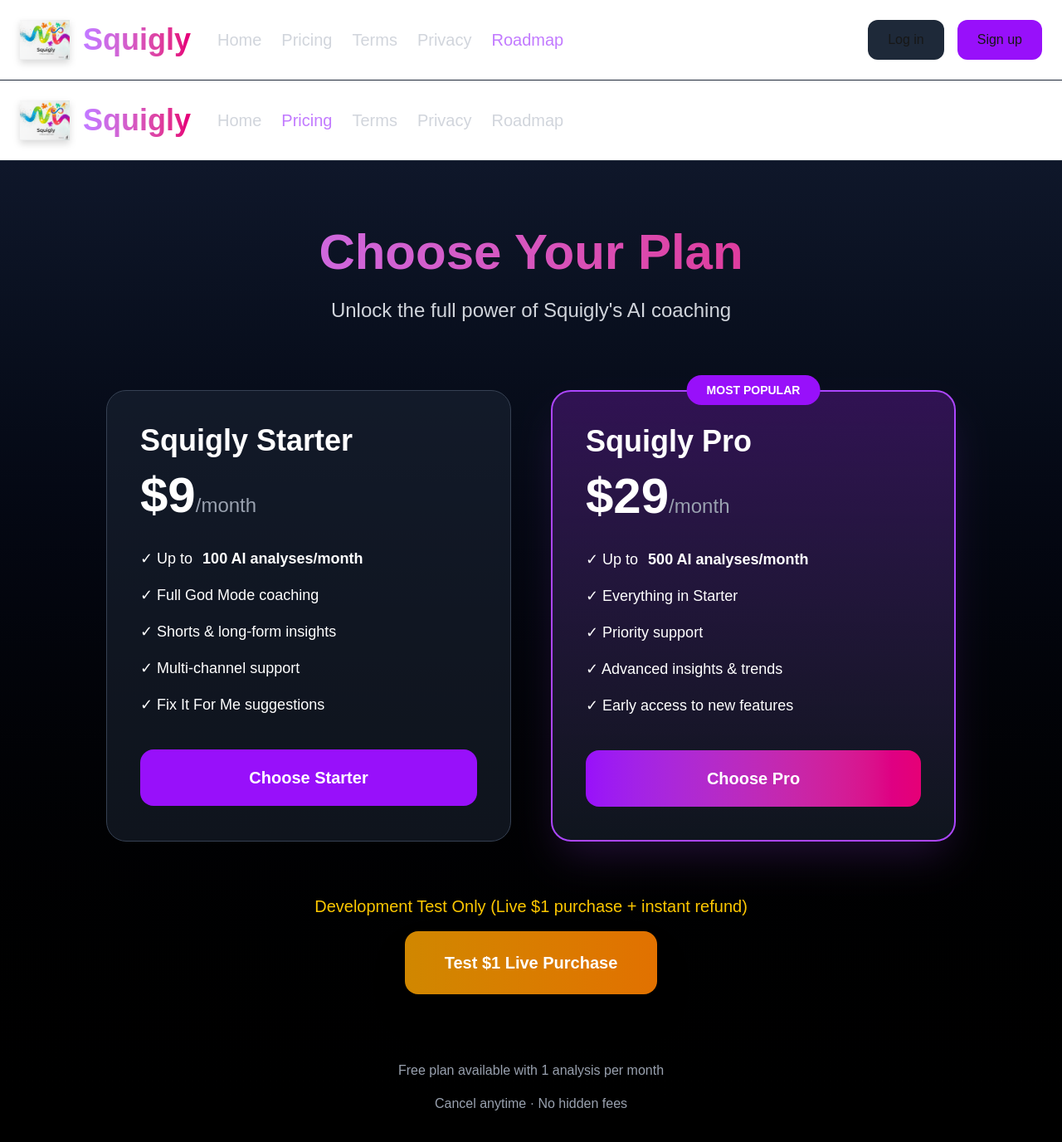
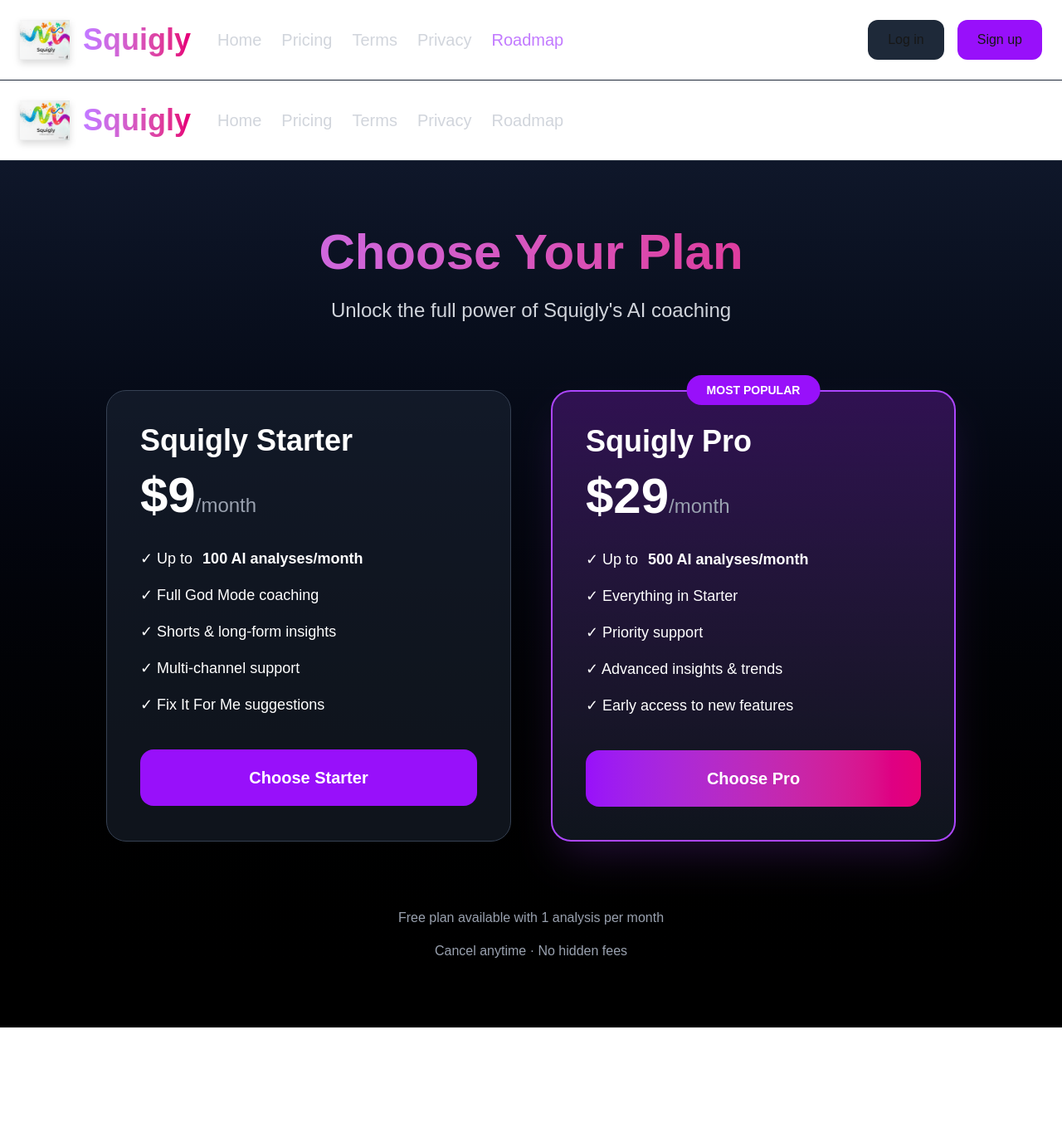
Before and after one commit to hayesjl77/squigly, a Next.js app: page /pricing in a window 1280 px wide. Shown: the top 1376 px of the page at 83% size. After the commit the page ends 1238 px from the top, so only its background shows below. Built offline with nearby package versions, Linux system fonts and the light colour scheme; no server answers.

Commit message:
chore(pricing): remove temporary  test purchase button

```diff
--- a/src/app/pricing/page.tsx
+++ b/src/app/pricing/page.tsx
@@ -23,7 +23,7 @@ export default function Pricing() {
         fetchSubscription();
     }, []);
 
-    const handleCheckout = async (tier: 'starter' | 'pro' | 'test') => {
+    const handleCheckout = async (tier: 'starter' | 'pro') => {
         const { data: { user } } = await supabaseBrowser.auth.getUser();
         if (!user) {
             alert("Please sign in first");
@@ -66,7 +66,7 @@ export default function Pricing() {
                         </div>
                         <div className="flex items-center gap-6">
                             <Link href="/" className="text-xl text-gray-300 hover:text-white transition">Home</Link>
-                            <Link href="/pricing" className="text-xl text-purple-400 hover:text-purple-300 transition font-medium">Pricing</Link>
+                            <Link href="/pricing" className="text-xl text-gray-300 hover:text-white transition">Pricing</Link>
                             <Link href="/terms" className="text-xl text-gray-300 hover:text-white transition">Terms</Link>
                             <Link href="/privacy" className="text-xl text-gray-300 hover:text-white transition">Privacy</Link>
                             <Link href="/roadmap" className="text-xl text-gray-300 hover:text-white transition">Roadmap</Link>
@@ -128,18 +128,6 @@ export default function Pricing() {
                         </div>
                     </div>
 
-                    {/* TEMP TEST BUTTON - remove after test */}
-                    <div className="text-center mt-16">
-                        <p className="text-xl text-yellow-400 mb-4">Development Test Only (Live $1 purchase + instant refund)</p>
-                        <button
-                            onClick={() => handleCheckout('test')}
-                            disabled={loading}
-                            className="px-12 py-6 bg-gradient-to-r from-yellow-600 to-amber-600 hover:from-yellow-700 hover:to-amber-700 text-white font-bold text-xl rounded-2xl shadow-2xl transition-all transform hover:scale-105 disabled:opacity-50"
-                        >
-                            {loading ? 'Loading...' : 'Test $1 Live Purchase'}
-                        </button>
-                    </div>
-
                     <div className="text-center mt-20 text-gray-400">
                         <p>Free plan available with 1 analysis per month</p>
                         <p className="mt-4">Cancel anytime · No hidden fees</p>
```
